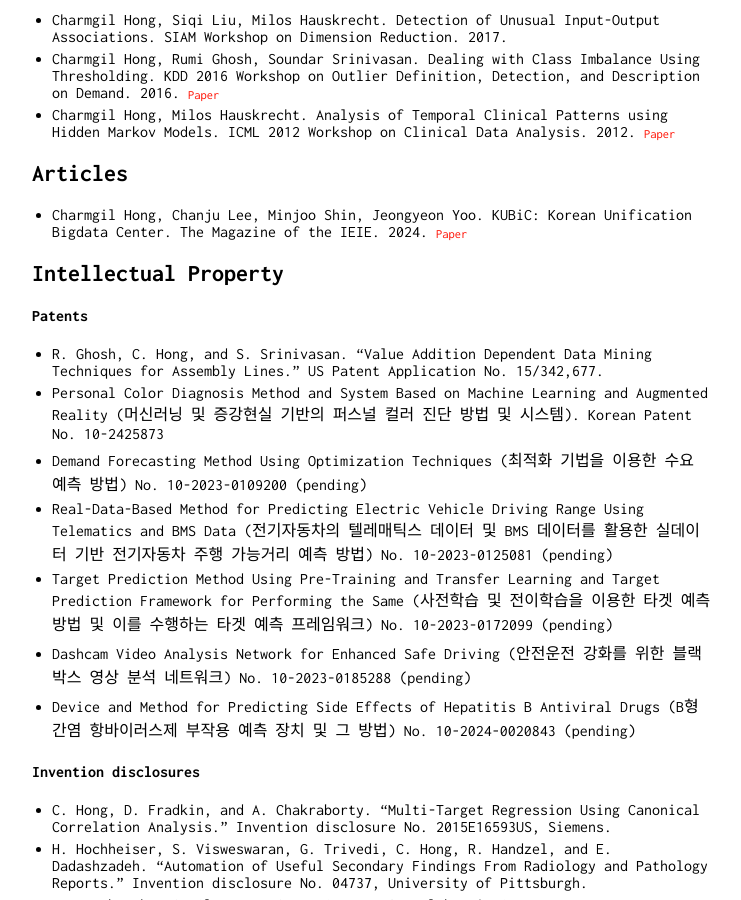
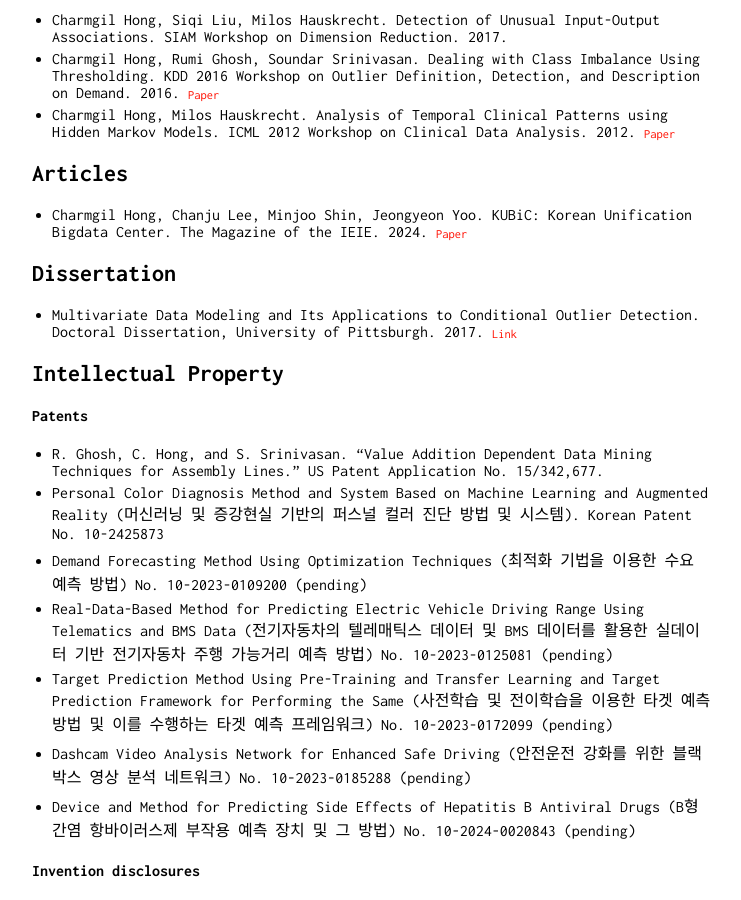
Before and after one commit to charmgil/charmgil.github.io, a Jekyll site: the page built from index.md, in a window 1280 px wide and 900 px high, scrolled down 4374 px. Shown: the whole window, without its empty margins (258-999 px from the left). Built offline with Jekyll 4.4.1, drawn with Linux system fonts in a browser that asks for light colours; our own code applies the rules of GitHub Pages for plain Markdown files.

Commit message:
modified:   index.md

```diff
--- a/index.md
+++ b/index.md
@@ -117,6 +117,9 @@ I am interested in developing and applying machine learning/data mining techniqu
 * Charmgil Hong, Chanju Lee, Minjoo Shin, Jeongyeon Yoo. KUBiC: Korean Unification Bigdata Center. The Magazine of the IEIE. 2024. <span class="res">[Paper](https://www.dbpia.co.kr/journal/articleDetail?nodeId=NODE11702932){:target="_blank"}</span>
 
 
+## Dissertation
+* Multivariate Data Modeling and Its Applications to Conditional Outlier Detection. Doctoral Dissertation, University of Pittsburgh. 2017. <span class="res">[Link](https://d-scholarship.pitt.edu/33223/){:target="_blank"}</span>
+
 ## Intellectual Property
 #### Patents
 - R. Ghosh, C. Hong, and S. Srinivasan. “Value Addition Dependent Data Mining Techniques for Assembly Lines.” US Patent Application No. 15/342,677.
```
